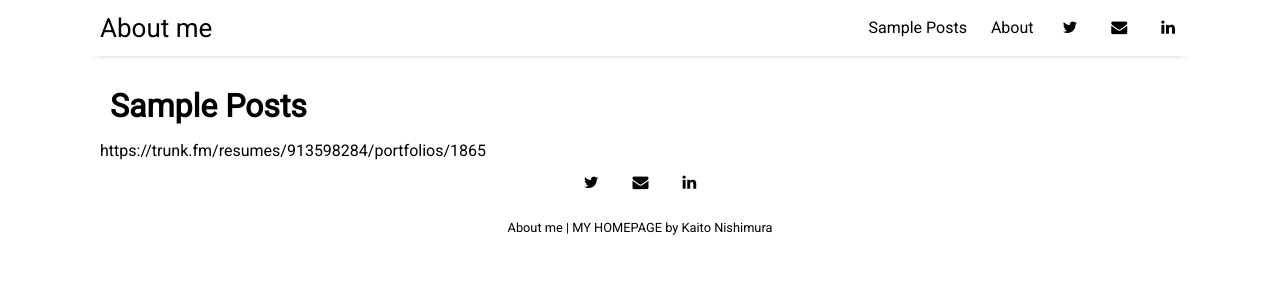
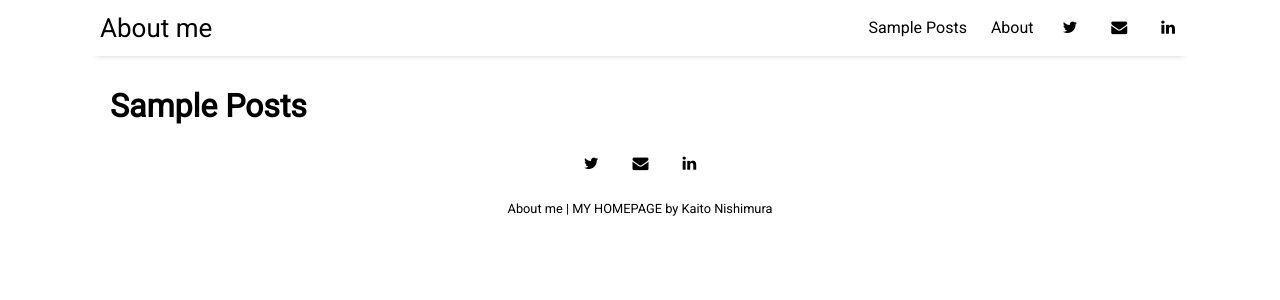
Before and after one commit to kaitonishimura/kaitonishimura.github.io, a Jekyll site: the page built from pages/sample-posts.html, in a window 1280 px wide. Shown: the top 300 px of the page. Built offline with Jekyll 4.4.1, drawn with Linux system fonts in a browser that asks for light colours; nearby versions of some CDN libraries; part of the change alters nothing that is shown.

Commit message:
Update sample-posts.html

```diff
--- a/pages/sample-posts.html
+++ b/pages/sample-posts.html
@@ -9,5 +9,3 @@ title: Sample Posts
     </div>
   </a>
 {% endfor %}
-
-https://trunk.fm/resumes/913598284/portfolios/1865
```
